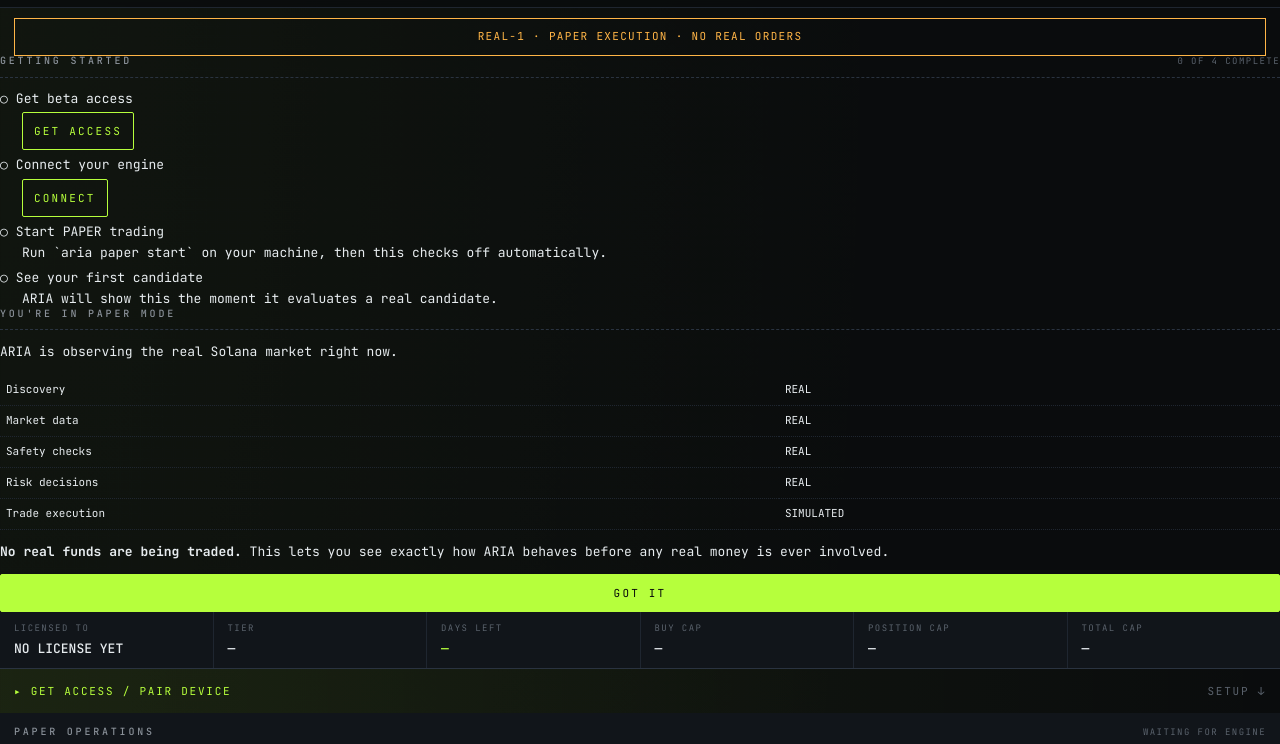
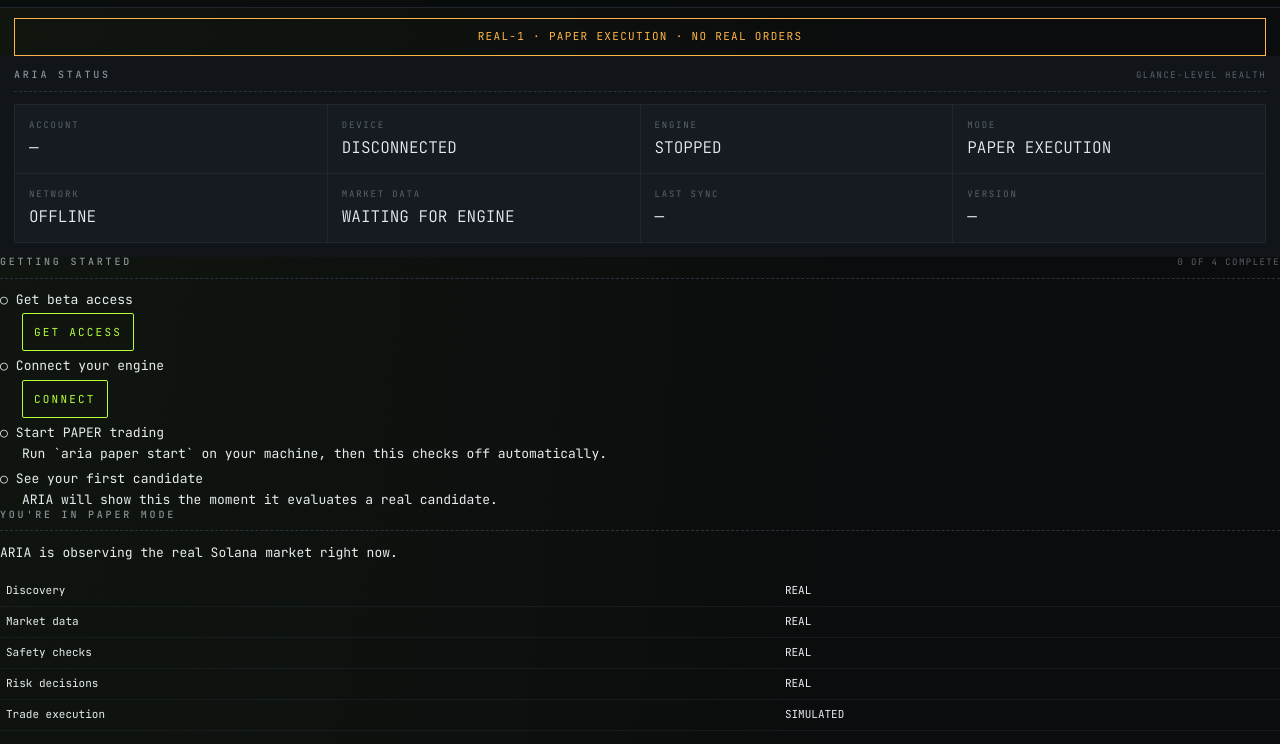
Before and after one commit to AIWMCX/aria-telegram-BOT-APP, a website: page public/index.html in a window 1280 px wide. Shown: the part 39-783 px from the top of the page. Drawn offline with Linux system fonts and the light colour scheme; no server answers.

Commit message:
feat(mini-app): unified system status card (restated proposal, item 2)
Account/Device/Engine/Mode/Network/Market data/Last sync/Version were
scattered across the topbar and engine panel — one glanceable card at
the top instead of hunting for each fact. Pure mirroring, not a new
data source: each field is set right alongside the existing element it
already had (renderReality, renderEngineDashboard/Disconnected,
applyLicenseBar), so there's no second source of truth to drift out of
sync.

Deliberately did NOT add a HEALTHY/DEGRADED distinction for market
data as the original mockup suggested — there's no real RPC-health
signal anywhere in this stack to back that claim, so Market data shows
the same literal REAL MARKET DATA/SIMULATED/WAITING FOR ENGINE label
already computed elsewhere rather than inventing a status this system
can't actually verify.

Verified in-browser (not just tests, per the earlier disabled-button
lesson this session): loaded the page, read every field's live
textContent, confirmed it matches the honest "no account/device yet"
state, then screenshotted for layout.

Typecheck clean, full suite green.

```diff
--- a/public/app.js
+++ b/public/app.js
@@ -44,6 +44,12 @@
     $("reality-banner").textContent = reality.dataMode === "live"
       ? `REAL MAINNET MARKET DATA · ${EXECUTION_LABEL[reality.executionMode]} · NO REAL ORDERS`
       : `REAL-1 · ${EXECUTION_LABEL[reality.executionMode]} · NO REAL ORDERS`;
+    // Status card mirrors the same already-validated fields — no separate
+    // source of truth, no new "HEALTHY/DEGRADED" claim invented on top of
+    // dataMode (there's no real RPC-health signal to back that distinction).
+    text("status-mode", EXECUTION_LABEL[reality.executionMode]);
+    text("status-network", NETWORK_LABEL[reality.network]);
+    text("status-market", DATA_LABEL[reality.dataMode]);
   }
 
   async function loadReality() {
@@ -190,6 +196,10 @@
     $("engine-pause-btn").disabled = true;
     $("engine-stop-btn").disabled = true;
     clearPaperSnapshot();
+    text("status-device", "DISCONNECTED");
+    text("status-engine", "STOPPED");
+    text("status-sync", "—");
+    text("status-version", "—");
     onboardingState.paired = false;
     onboardingState.online = false;
     renderOnboarding();
@@ -287,6 +297,10 @@
     text("engine-version-notice", device.versionStatus === "outdated"
       ? `Your ARIA engine (${device.engineVersion}) is behind the current beta build (${device.minSupportedVersion}). Pull the latest aria-engine code, run npm install, and re-pair if prompted.`
       : "");
+    text("status-device", device.online ? "ONLINE" : "OFFLINE");
+    text("status-engine", device.online ? "RUNNING" : "STOPPED");
+    text("status-sync", timeAgo(device.lastSeenAt));
+    text("status-version", device.engineVersion || "unknown");
     const caps = data.capabilities || {};
     $("engine-start-btn").disabled = true;
     $("engine-pause-btn").disabled = !caps.paperPause;
@@ -433,6 +447,8 @@
     text("lic-tier", cfg.label);
     text("lic-days", Math.max(0, Math.ceil((new Date(expiresAt).getTime() - Date.now()) / 86_400_000)) + "d");
     text("lic-buy", cfg.buy); text("lic-pos", cfg.pos); text("lic-total", cfg.total);
+    const daysLeft = Math.ceil((new Date(expiresAt).getTime() - Date.now()) / 86_400_000);
+    text("status-account", daysLeft > 0 ? `ACTIVE (${cfg.label})` : "EXPIRED");
   }
 
   const SOLANA_RE = /^[1-9A-HJ-NP-Za-km-z]{32,44}$/;
--- a/public/index.html
+++ b/public/index.html
@@ -32,6 +32,20 @@
 </div>
 
 <div class="reality-banner" id="reality-banner" role="status" aria-live="polite">REAL-1 · PAPER ONLY · NO REAL ORDERS</div>
+
+<section class="panel full" id="status-card">
+  <div class="ph"><h2>ARIA Status</h2><span class="meta">glance-level health</span></div>
+  <div class="stats-grid">
+    <div class="stat"><div class="lbl">Account</div><div class="num" id="status-account" style="font-size:16px">—</div></div>
+    <div class="stat"><div class="lbl">Device</div><div class="num" id="status-device" style="font-size:16px">—</div></div>
+    <div class="stat"><div class="lbl">Engine</div><div class="num" id="status-engine" style="font-size:16px">—</div></div>
+    <div class="stat"><div class="lbl">Mode</div><div class="num" id="status-mode" style="font-size:16px">—</div></div>
+    <div class="stat"><div class="lbl">Network</div><div class="num" id="status-network" style="font-size:16px">—</div></div>
+    <div class="stat"><div class="lbl">Market data</div><div class="num" id="status-market" style="font-size:16px">—</div></div>
+    <div class="stat"><div class="lbl">Last sync</div><div class="num" id="status-sync" style="font-size:16px">—</div></div>
+    <div class="stat"><div class="lbl">Version</div><div class="num" id="status-version" style="font-size:16px">—</div></div>
+  </div>
+</section>
 
 <div class="panel full" id="onboarding-strip" hidden>
   <div class="ph"><h2>Getting started</h2><span class="meta" id="onboarding-count"></span></div>
```
